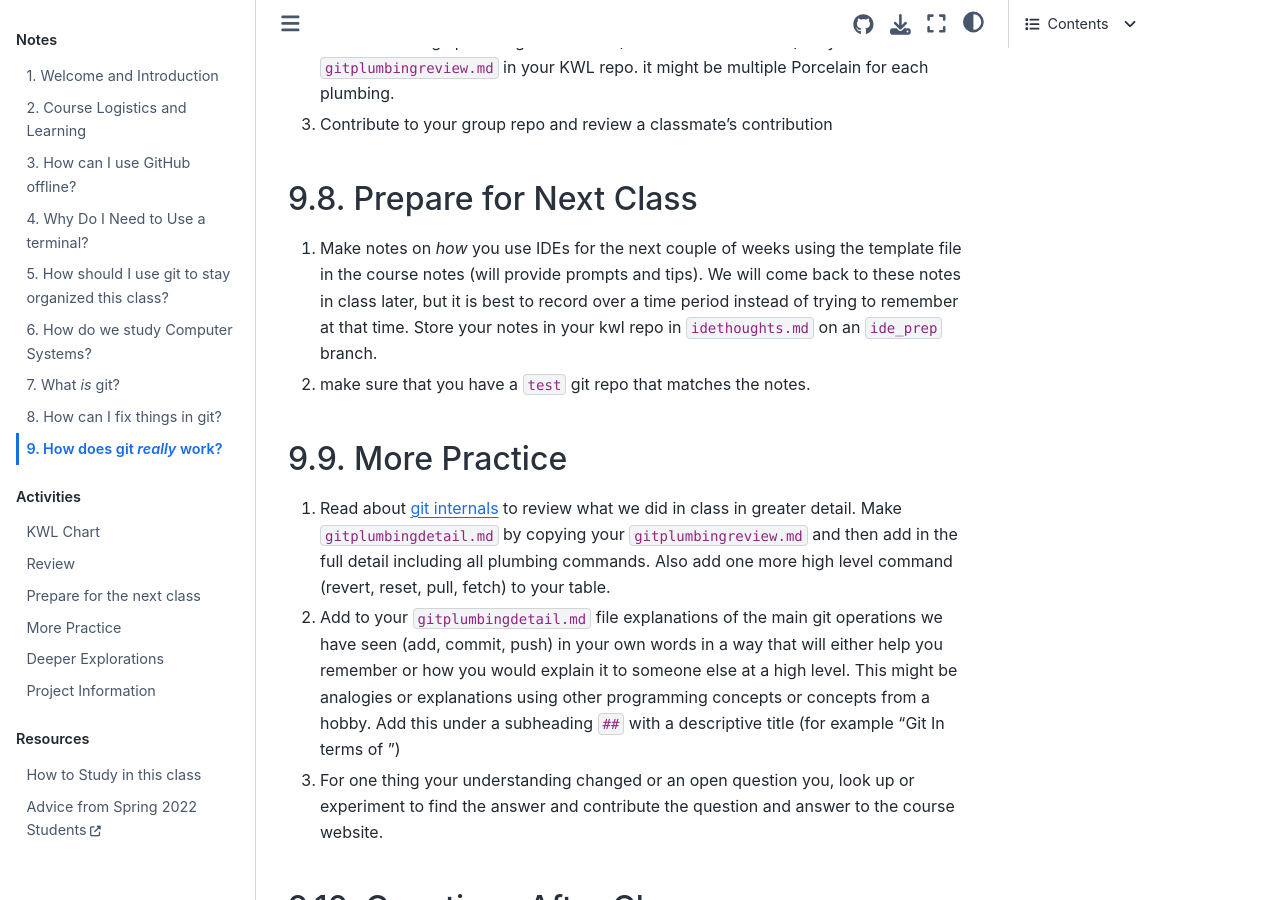
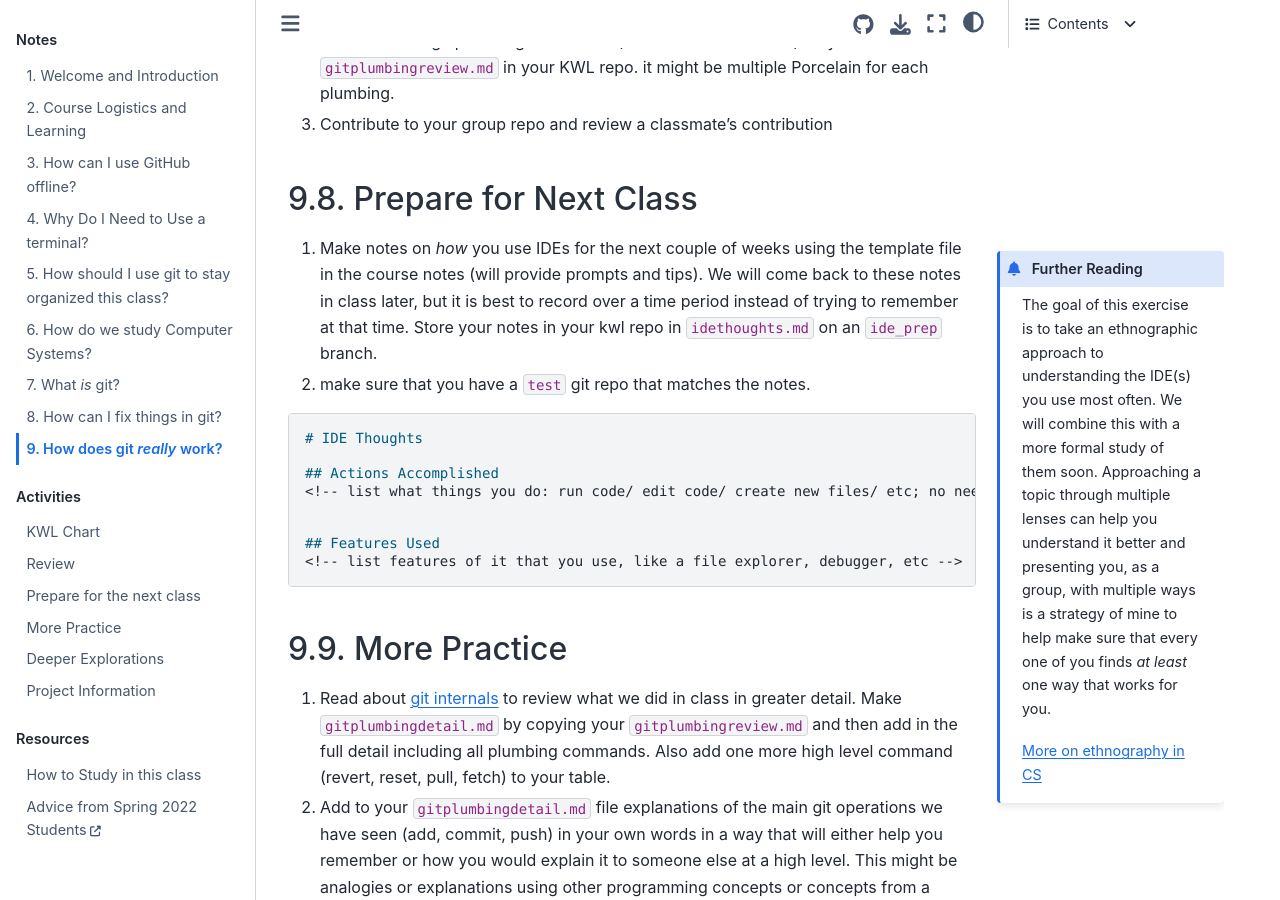
Before and after one commit to introcompsys/fall2022, a Jupyter Book: the page built from notes/2022-10-05.md, in a window 1280 px wide and 900 px high, scrolled down 11136 px. Built offline with Jupyter Book 1.0.4 settings and Sphinx 7.4.7 and the Sphinx Book theme 1.1.4, drawn with Linux system fonts in a browser that asks for light colours; pages that are not in the unit, such as notebooks, are missing from menus.

Commit message:
add template for idethoghts and ethnography notes

`````diff
--- a/_prepare/2022-10-05.md
+++ b/_prepare/2022-10-05.md
@@ -1,2 +1,15 @@
 1. Make notes on _how_ you use IDEs for the next couple of weeks using the template file in the course notes (will provide prompts and tips). We will come back to these notes in class later, but it is best to record over a time period instead of trying to remember at that time. Store your notes in your kwl repo in `idethoughts.md` on an `ide_prep` branch.
 2. make sure that you have a `test` git repo that matches the notes.
+
+```markdown
+# IDE Thoughts
+
+## Actions Accomplished
+<!-- list what things you do: run code/ edit code/ create new files/ etc; no need to comment on what the code you write does -->
+
+
+## Features Used
+<!-- list features of it that you use, like a file explorer, debugger, etc -->
+
+
+```
--- a/notes/2022-10-05.md
+++ b/notes/2022-10-05.md
@@ -529,7 +529,20 @@ we will all have 4 of the same objects and one unique one.
 
 
 
+
 ## Prepare for Next Class
+
+
+
+````{margin}
+```{admonition} Further Reading
+The goal of this exercise is to take an ethnographic approach to understanding the IDE(s) you use most often.
+We will combine this with a more formal study of them soon. Approaching a topic through multiple lenses can help you understand it better and presenting you, as a group, with multiple ways is a strategy of mine to help make sure that every one of you finds *at least* one way that works for you.
+
+[More on ethnography in CS](https://ieeexplore-ieee-org.uri.idm.oclc.org/stamp/stamp.jsp?tp=&arnumber=7387744&tag=1)
+```
+````
+
 
 ```{include} ../_prepare/2022-10-05.md
 ```
`````
